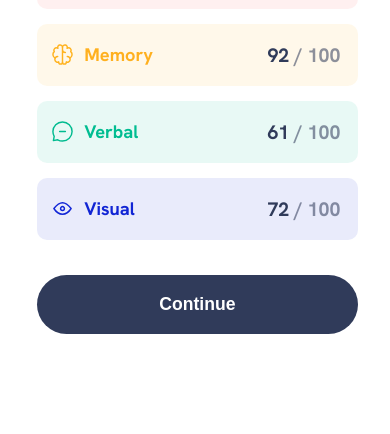
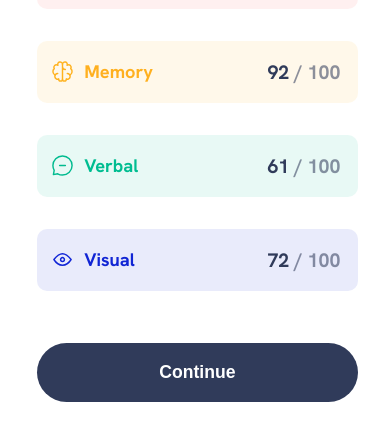
Before and after one commit to Albrt78/resultsummarycard.github.io, a plain HTML site: page index.html in a window 390 px wide. Shown: the part 574-1008 px from the top of the page. Before the commit the page ends 970 px from the top, so only its background shows below. Drawn offline with Linux system fonts and the light colour scheme.

Commit message:
Update styles.css

```diff
--- a/styles.css
+++ b/styles.css
@@ -245,7 +245,7 @@ body {
     }
 }
 
-@media (max-width: 655.98px) {
+@media (max-width: 730.98px) {
     .wrapper {
         flex-direction: column;
         box-shadow: none;
@@ -265,12 +265,8 @@ body {
     }
 
     .wrapper > .summary .box {
-        margin-bottom: 15px;
+        margin-bottom: 2rem;
         width: 100%;
-    }
-
-    .wrapper > .summary button {
-        margin-bottom: 30px;
     }
 }
 
```
